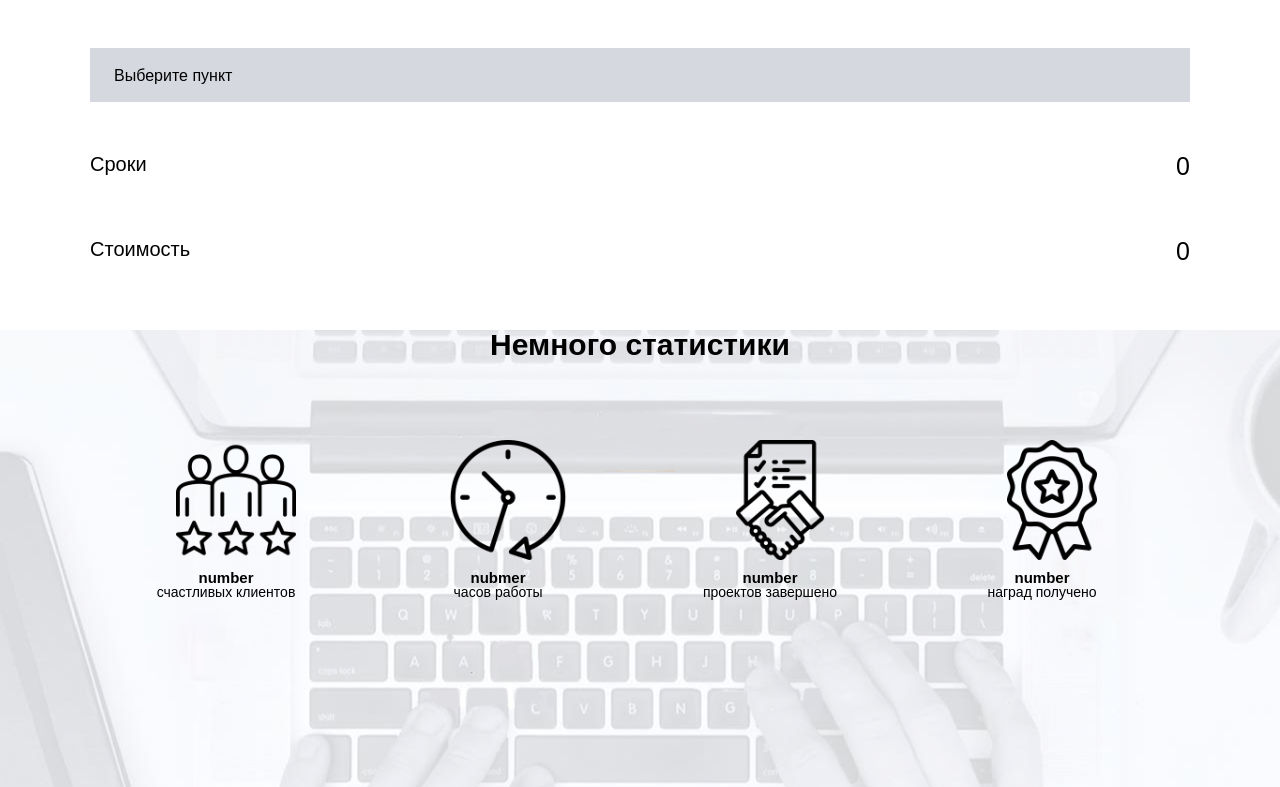
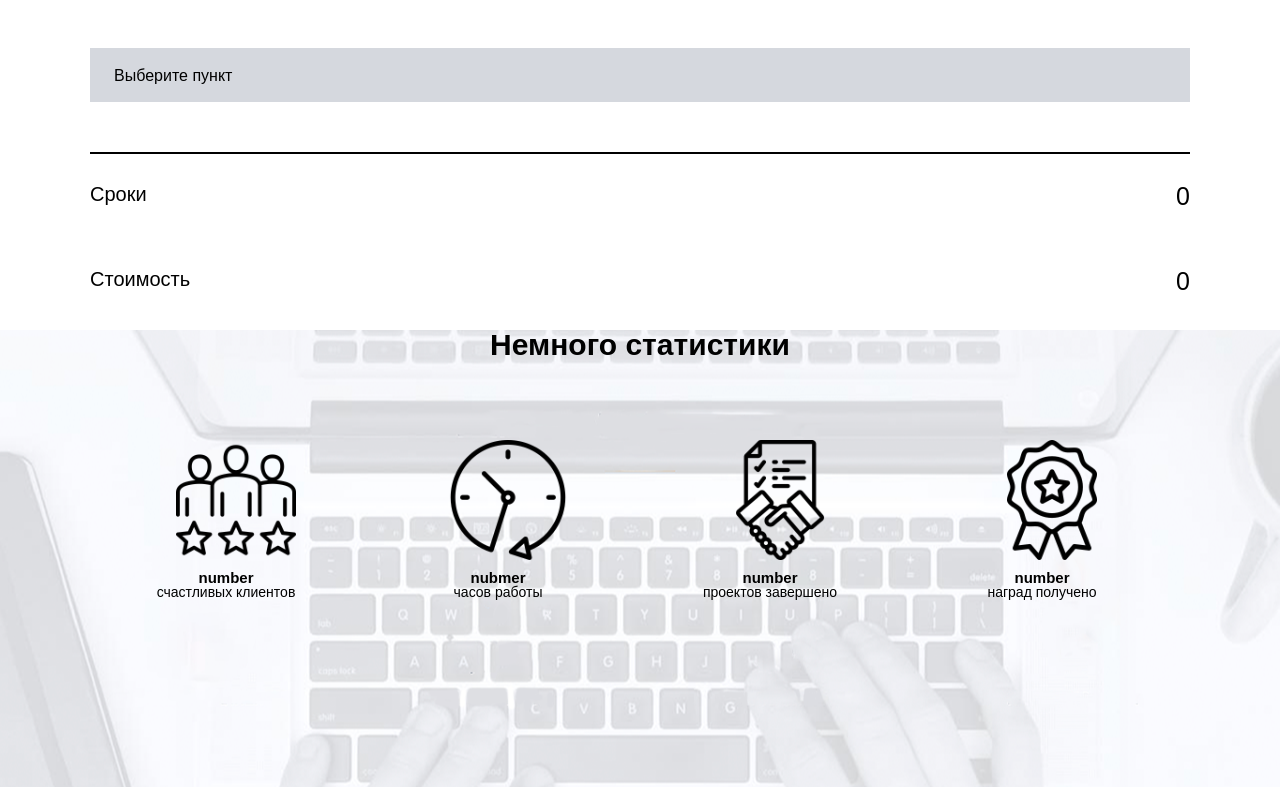
Before and after one commit to Anijke/Anijke.github.io, a plain HTML site: page src/index.html in a window 1280 px wide. Shown: the part 3880-4667 px from the top of the page. Drawn offline with Linux system fonts and the light colour scheme.

Commit message:
add some fixes in cost block

```diff
--- a/src/css/style.css
+++ b/src/css/style.css
@@ -202,6 +202,11 @@ nav{
     margin-bottom: 0px;
 
 }
+.cost hr{
+    line-height: 2px;
+    margin-top: 50px;
+    border: 1px solid black;
+}
 .clear{
     clear: both;
 }
```
